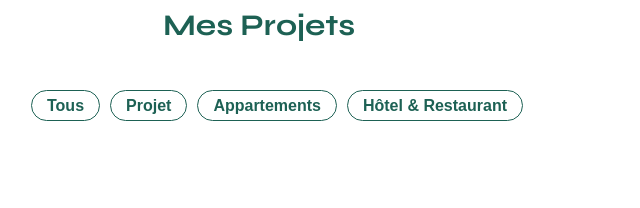
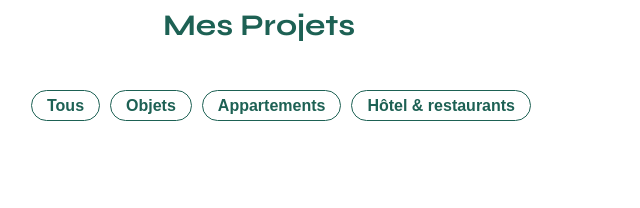
Before and after one commit to GuillaumeBdev/Projet_6, a plain HTML site: page Portfolio-architecte-sophie-bluel-master/FrontEnd/index.html in a window 1280 px wide. Shown: the part 525-733 px from the top of the page, 381-1021 px from the left. Drawn offline with nearby package versions, Linux system fonts and the light colour scheme; no server answers.

Commit message:
one more rework

```diff
--- a/Portfolio-architecte-sophie-bluel-master/FrontEnd/assets/script.js
+++ b/Portfolio-architecte-sophie-bluel-master/FrontEnd/assets/script.js
@@ -34,35 +34,17 @@ const displayWorks = async () => {
 
 displayWorks();
 
-const createButton = () => {
-  const filters = document.getElementById("filters");
 
-  const button1 = document.createElement("button");
-  button1.textContent = "Tous";
-  filters.appendChild(button1);
+const filters = document.getElementById("filters");
 
-  const button2 = document.createElement("button");
-  button2.textContent = "Projet";
-  filters.appendChild(button2);
 
-  const button3 = document.createElement("button");
-  button3.textContent = "Appartements";
-  filters.appendChild(button3);
+const buttonTxt = ["Tous", "Objets", "Appartements", "Hôtel & restaurants"];
 
-  const button4 = document.createElement("button");
-  button4.textContent = "Hôtel & Restaurant";
-  filters.appendChild(button4);
-
-  return [button1, button2, button3, button4];
-};
-
-const displayButton = (button1, button2, button3, button4) => {
-  const filters = document.getElementById("filters");
-  filters.appendChild(button1);
-  filters.appendChild(button2);
-  filters.appendChild(button3);
-  filters.appendChild(button4);
-};
-
-const [button1, button2, button3, button4] = createButton();
-displayButton(button1, button2, button3, button4);
+for (let i = 0; i < buttonTxt.length; i++) {
+  const button = document.createElement("button");
+  button.innerHTML = buttonTxt[i];
+  filters.appendChild(button);
+  button.addEventListener("click", function(){
+    console.log("clicked")
+  });
+}
```
Also changed, not shown: Portfolio-architecte-sophie-bluel-master/FrontEnd/index.html (+3 -1 lines).
